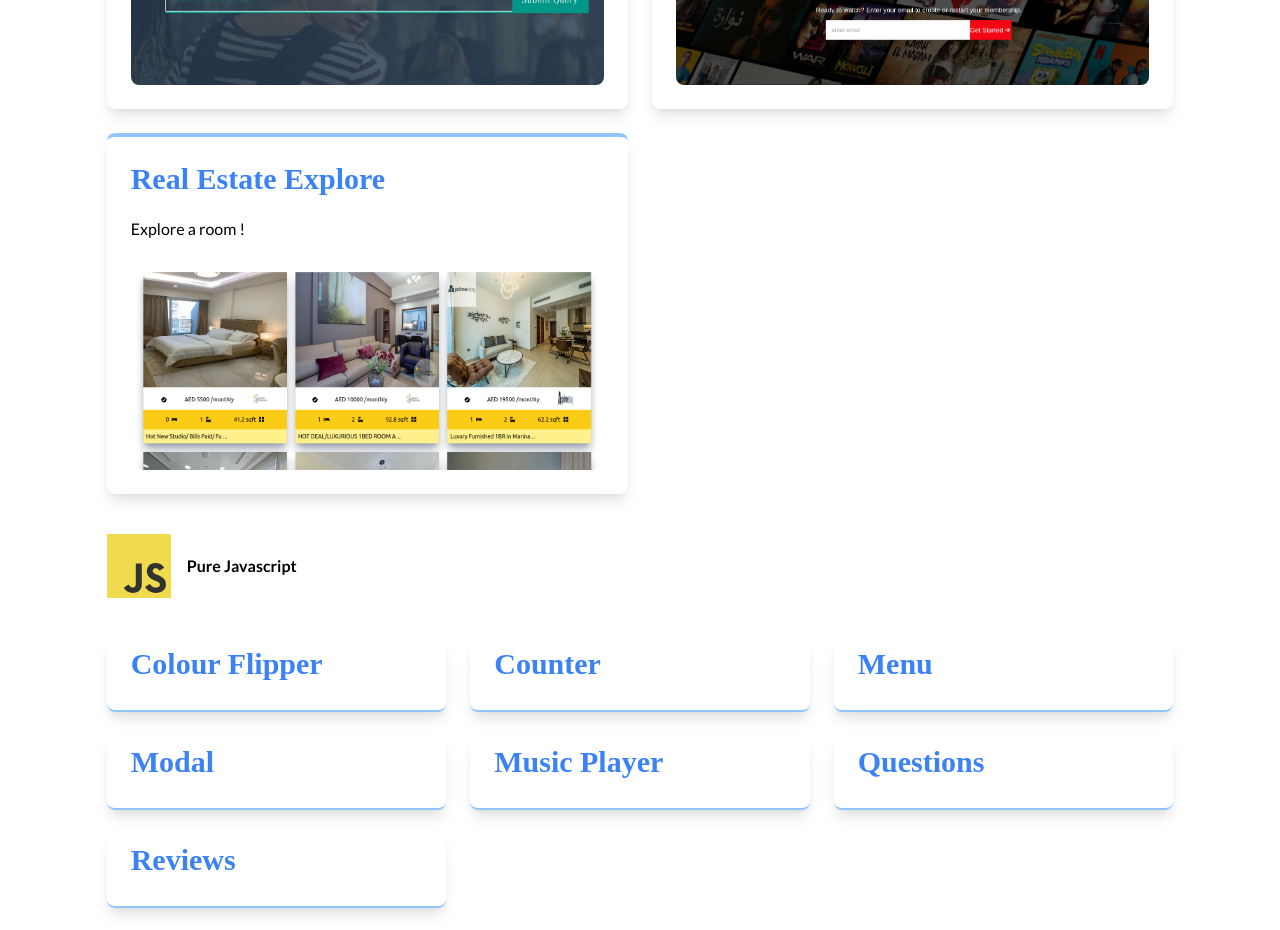
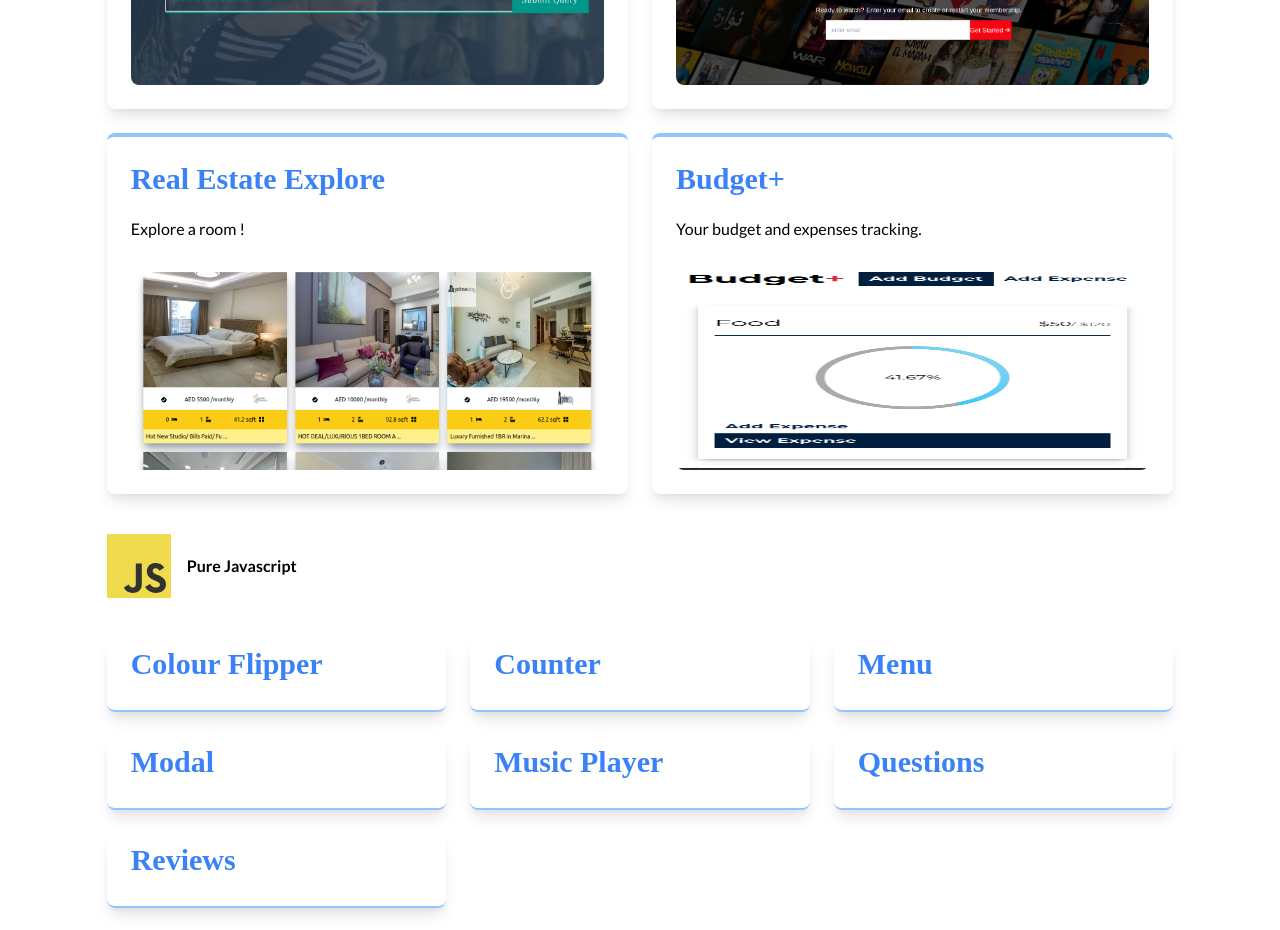
Before and after one commit to mo7medsalah7/portofolio-2022, a Next.js app: page / in a window 1280 px wide. Shown: the part 1800-2730 px from the top of the page. Built offline with nearby package versions, Linux system fonts and the light colour scheme.

Commit message:
adding new project

```diff
--- a/components/Works/Works.js
+++ b/components/Works/Works.js
@@ -3,6 +3,8 @@ import Card from "./Card";
 import ParadisoScreen from "../../public/paradiso.png";
 import NetflixCloneScreen from "../../public/netflix-clone.png";
 import RealStateScreen from "../../public/real-estate.png";
+import BudgetPlusScreen from "../../public/budgetplus.png";
+
 import WorksHeader from "./WorksHeader";
 
 console.log(ParadisoScreen);
@@ -32,6 +34,14 @@ const worksDetails = [
     cloudinary_image_v: "v1648738635",
     cloudinary_image_name: "real-estate_gcjogr",
     projectScreen: RealStateScreen,
+  },
+  {
+    projectName: "Budget+",
+    projectLink: "https://budgetsplus.herokuapp.com/",
+    cloudinary_image_v: "v1649784303",
+    cloudinary_image_name: "budgetplus",
+    projectDesc: "Your budget and expenses tracking.",
+    projectScreen: BudgetPlusScreen,
   },
 ];
 
@@ -94,12 +104,8 @@ function Works() {
                   <Card
                     project={project}
                     cardType="reactjs"
-										cloudinary_image_v={
-											project.cloudinary_image_v
-										}
-										cloudinary_image_name={
-											project.cloudinary_image_name
-										}
+                    cloudinary_image_v={project.cloudinary_image_v}
+                    cloudinary_image_name={project.cloudinary_image_name}
                   />
                 </>
               );
@@ -114,12 +120,8 @@ function Works() {
                 <>
                   <Card
                     project={project}
-										cloudinary_image_v={
-											project.cloudinary_image_v
-										}
-										cloudinary_image_name={
-											project.cloudinary_image_name
-										}
+                    cloudinary_image_v={project.cloudinary_image_v}
+                    cloudinary_image_name={project.cloudinary_image_name}
                     cardType="purejs"
                   />
                 </>
```
Also changed, not shown: public/budgetplus.png (added). Lines whose indentation alone changed are shown as unchanged.
